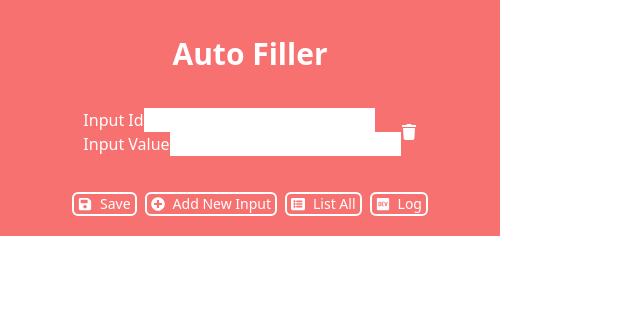
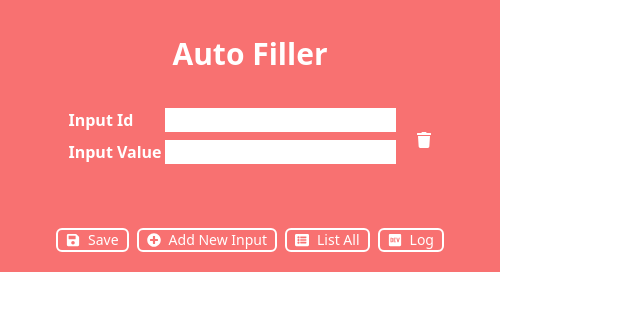
Before and after one commit to yokarilight/vite-chrome-extension-auto-filler, a React (Vite) app: page / in a window 1280 px wide. Shown: the top 310 px of the page, without its empty margins (0-640 px from the left). Built offline with nearby package versions, Linux system fonts and the light colour scheme.

Commit message:
change: modify style

```diff
--- a/src/components/inputList.tsx
+++ b/src/components/inputList.tsx
@@ -51,7 +51,7 @@ function InputList(props: InputListProps) {
       {data.map((item, index) => {
         return (
           <div className="input-list-item" key={`input-list-item-${index}`}>
-            <div>
+            <div className="mr-5">
               <div className="input-box">
                 <span className="input-box-title">Input Id</span>
                 <input value={item.inputId} type="text" id={`input_id_${index}`} className="input-id" onChange={(e) => handleChangeInput("inputId", item.id, e.target.value)} />
@@ -61,7 +61,7 @@ function InputList(props: InputListProps) {
                 <input value={item.inputValue} type="text" id={`input_value_${index}`} className="input-value" onChange={(e) => handleChangeInput("inputValue", item.id, e.target.value)} />
               </div>
             </div>
-            <div className="text-white" onClick={() => handleDeleteInput(item.id)}>
+            <div className="text-white cursor-pointer" onClick={() => handleDeleteInput(item.id)}>
               <FaTrash />
             </div>
           </div>
--- a/src/style/style.css
+++ b/src/style/style.css
@@ -12,15 +12,19 @@
 }
 
 .input-list-item {
-    @apply flex items-center;
+    @apply flex items-center mb-5;
 }
 
 .input-box {
-    @apply flex items-center;
+    @apply flex items-center mb-2;
 }
 
 .input-box-title {
-    @apply text-white;
+    @apply w-24 text-white font-bold;
+}
+
+.input-id, .input-value {
+    @apply outline-none border-none;
 }
 
 .btn-container {
@@ -28,7 +32,7 @@
 }
 
 .btn {
-    @apply px-1 mr-2 flex items-center text-sm text-white border-2 border-white rounded-md cursor-pointer hover:bg-red-500;
+    @apply px-2 mr-2 flex items-center text-sm text-white border-2 border-white rounded-md cursor-pointer hover:bg-red-500;
 }
 
 .log-btn {
```
